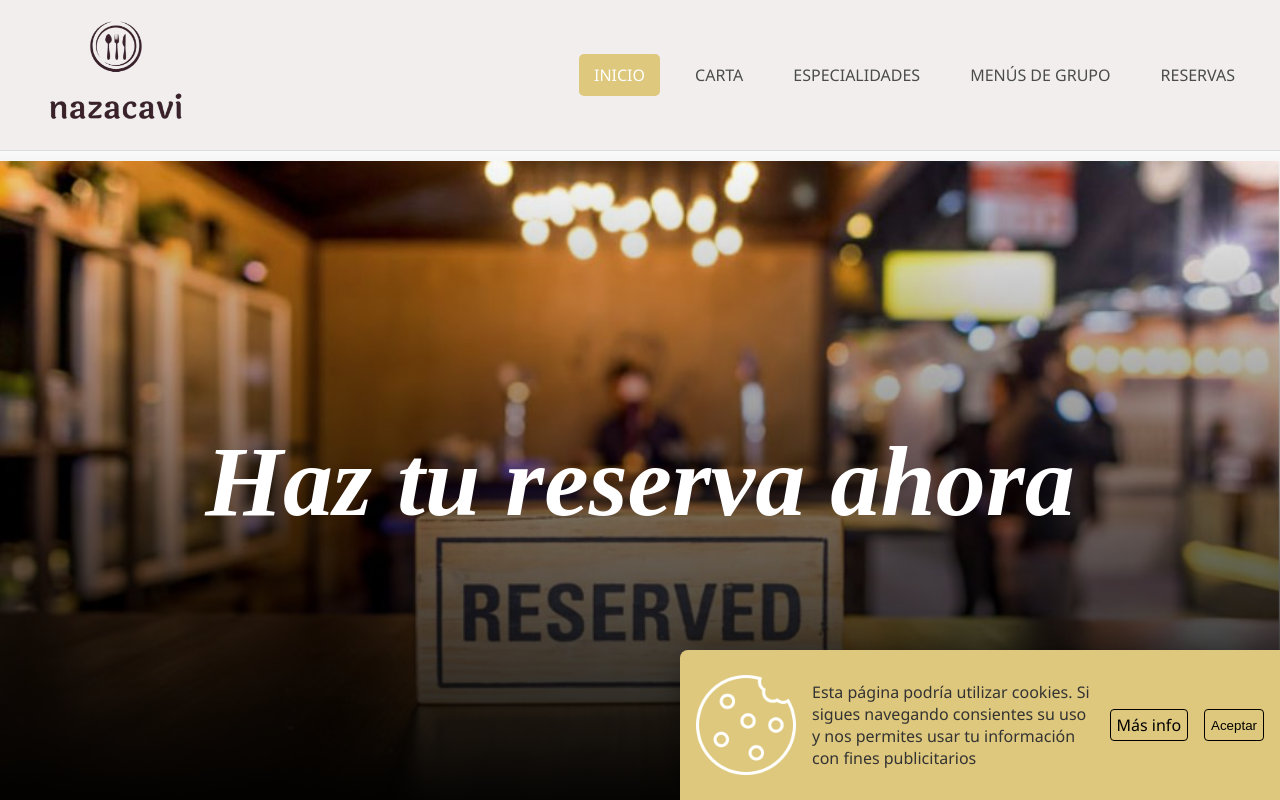
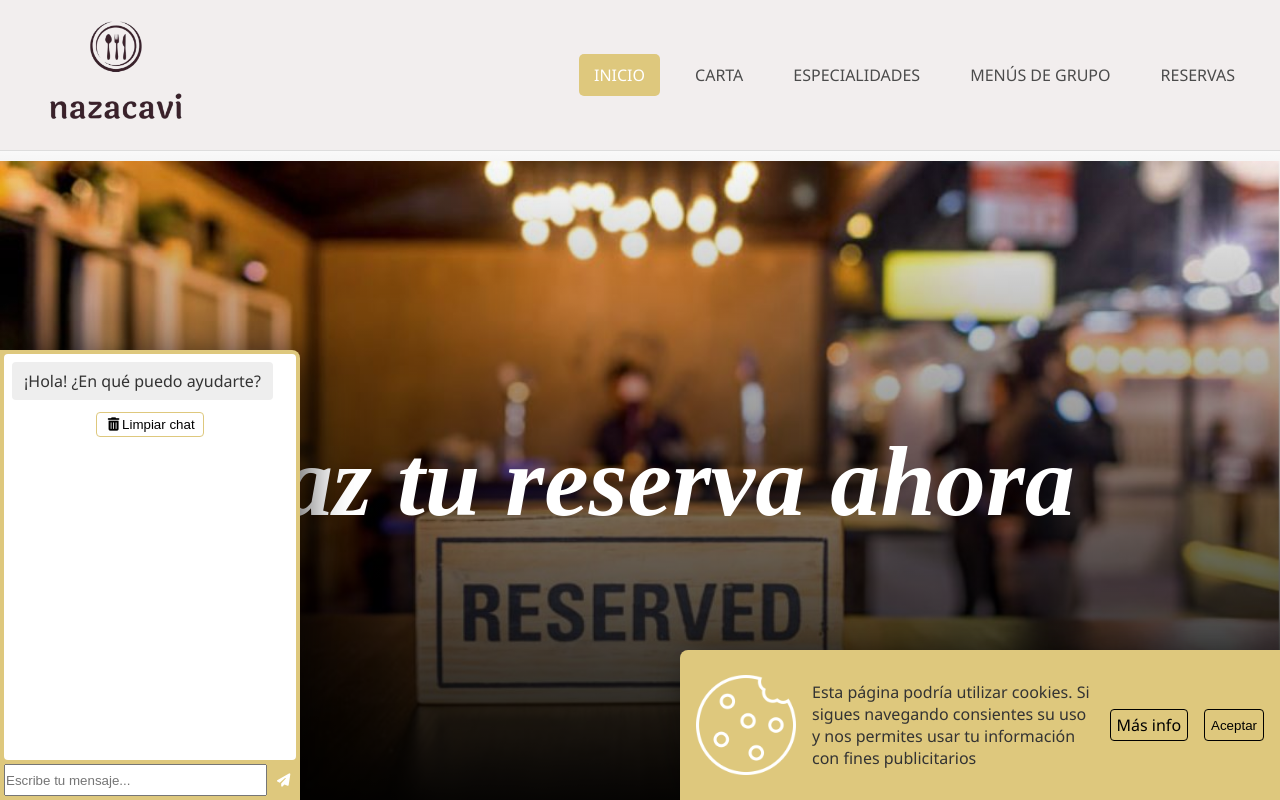
Before and after one commit to nazacavi/restaurante-nazacavi, a React (Vite) app: page /#/reservas in a window 1280 px wide. Shown: the top 800 px of the page. Built offline with nearby package versions, Linux system fonts and the light colour scheme; a web font is replaced by a local one.

Commit message:
Añadido chat

```diff
--- /dev/null
+++ b/src/components/Chat.css
@@ -0,0 +1,79 @@
+#chat {
+    position: fixed;
+    bottom: 0;
+    left: 0;
+    background: var(--color-principal);
+    width: 100vw;
+    max-width: 300px;
+    height: 450px;
+    box-shadow: 10px 10px 40px 1px rgba(0, 0, 0, .6);
+    border-radius: 0 8px 0 0;
+    padding: 4px;
+    display: flex;
+    flex-direction: column;
+    gap: 4px;
+}
+
+/* Desactivamos el chat en móviles para que no tape todo el contenido */
+@media (max-width: 500px) {
+    #chat {
+        display: none;
+    }
+}
+
+#chat .mensajes {
+    flex: 1;
+    background: white;
+    padding: 8px;
+    border-radius: 4px;
+    display: flex;
+    flex-direction: column;
+    align-items: flex-start;
+    gap: 4px;
+    overflow: auto;
+}
+
+#chat .mensajes .mensaje {
+    background: #eee;
+    border-radius: 4px;
+    padding: 8px 12px;
+}
+
+#chat .mensajes .mensaje.usuario {
+    text-align: right;
+    align-self: flex-end;
+    background: var(--color-principal);
+}
+
+#chat .mensajes .btn-limpiar {
+    background: none;
+    border: 1px solid var(--color-principal);
+    border-radius: 4px;
+    padding: 4px 8px;
+    text-align: center;
+    align-self: center;
+    margin: 8px 0;
+    cursor: pointer;
+}
+
+#chat form {
+    display: flex;
+    gap: 4px;
+}
+
+#chat form label {
+    flex: 1;
+}
+
+#chat form label input {
+    width: 100%;
+    height: 32px;
+}
+
+#chat form button {
+    padding: 4px;
+    background: transparent;
+    border: none;
+    color: white;
+    cursor: pointer;
+}
--- /dev/null
+++ b/src/components/Chat.tsx
@@ -0,0 +1,83 @@
+import { useState } from 'react';
+import './Chat.css';
+
+interface Mensaje {
+    texto: string;
+    remitente: 'usuario' | 'sistema';
+}
+
+export default function Chat() {
+    const mensajeInicial: Mensaje = {
+        texto: '¡Hola! ¿En qué puedo ayudarte?',
+        remitente: 'sistema',
+    }
+    const localStorageMensajes: Mensaje[] = JSON.parse(localStorage.getItem('mensajes') || JSON.stringify([mensajeInicial]));
+    const [mensajes, setMensajes] = useState(localStorageMensajes);
+
+    function enviarMensaje(event) {
+        event.preventDefault();
+
+        const $input = document.querySelector('#mensaje') as HTMLInputElement | null;
+        if(!$input) {
+            return;
+        }
+
+        const nuevoMensajes: Mensaje[] = [
+            ...mensajes,
+            {
+                texto: $input.value,
+                remitente: 'usuario',
+            },
+            //Solamente como prueba de que funcionan los mensajes del sistema
+            {
+                texto: 'Actualmente todos nuestros agentes están ocupados, vuelve a intentarlo más tarde, gracias.',
+                remitente: 'sistema',
+            }
+        ];
+        setMensajes(nuevoMensajes);
+
+        localStorage.setItem('mensajes', JSON.stringify(nuevoMensajes));
+
+        $input.value = '';
+    }
+
+    function limpiarChat() {
+        setMensajes([mensajeInicial]);
+        localStorage.setItem('mensajes', JSON.stringify(mensajeInicial));
+    }
+
+    return (
+        <>
+        {
+            <aside id="chat">
+                <div className="mensajes">
+                    {
+                        mensajes.map((mensaje) => {
+                            return <p className={`mensaje ${mensaje.remitente}`}>{ mensaje.texto }</p>
+                        })
+                    }
+
+                    <button
+                        className="btn-limpiar"
+                        onClick={() => limpiarChat() }
+                    >
+                        <i className="fa-fw fa fa-trash-alt" />
+                        Limpiar chat
+                    </button>
+                </div>
+
+                <form onSubmit={(event) => enviarMensaje(event) }>
+                    <label>
+                        <input
+                            placeholder="Escribe tu mensaje..."
+                            name="mensaje"
+                            id="mensaje"
+                        />
+                    </label>
+                    <button><i className="fa-fw fa fa-paper-plane" /></button>
+                </form>
+            </aside>
+        }
+        </>
+    )
+}
--- a/src/components/FooterComponent.tsx
+++ b/src/components/FooterComponent.tsx
@@ -1,10 +1,12 @@
 import { NavLink } from 'react-router-dom';
 import BannerCookies from './BannerCookies';
 import './FooterComponent.css';
+import Chat from './Chat';
 
 export default function FooterComponent () {
     return (
         <>
+            <Chat />
             <BannerCookies />
 
             <footer>
--- a/src/pages/Reservas.css
+++ b/src/pages/Reservas.css
@@ -14,7 +14,7 @@ margin-top: 40px;
 font-style: italic;
 }
 
-div form {
+main div form {
  display: flex;
  flex-direction: column;
  width: 300px;
--- a/src/pages/Reservas.tsx
+++ b/src/pages/Reservas.tsx
@@ -4,6 +4,10 @@ import Hero from '../components/Hero';
 import './Reservas.css';
 
 export default function Reservas() {
+
+    function algo(a: string, b: string): string {
+        return a + b;
+    }
 
     function borrarErrores() {
         const $errores = document.getElementsByClassName('mensaje-error');
```
